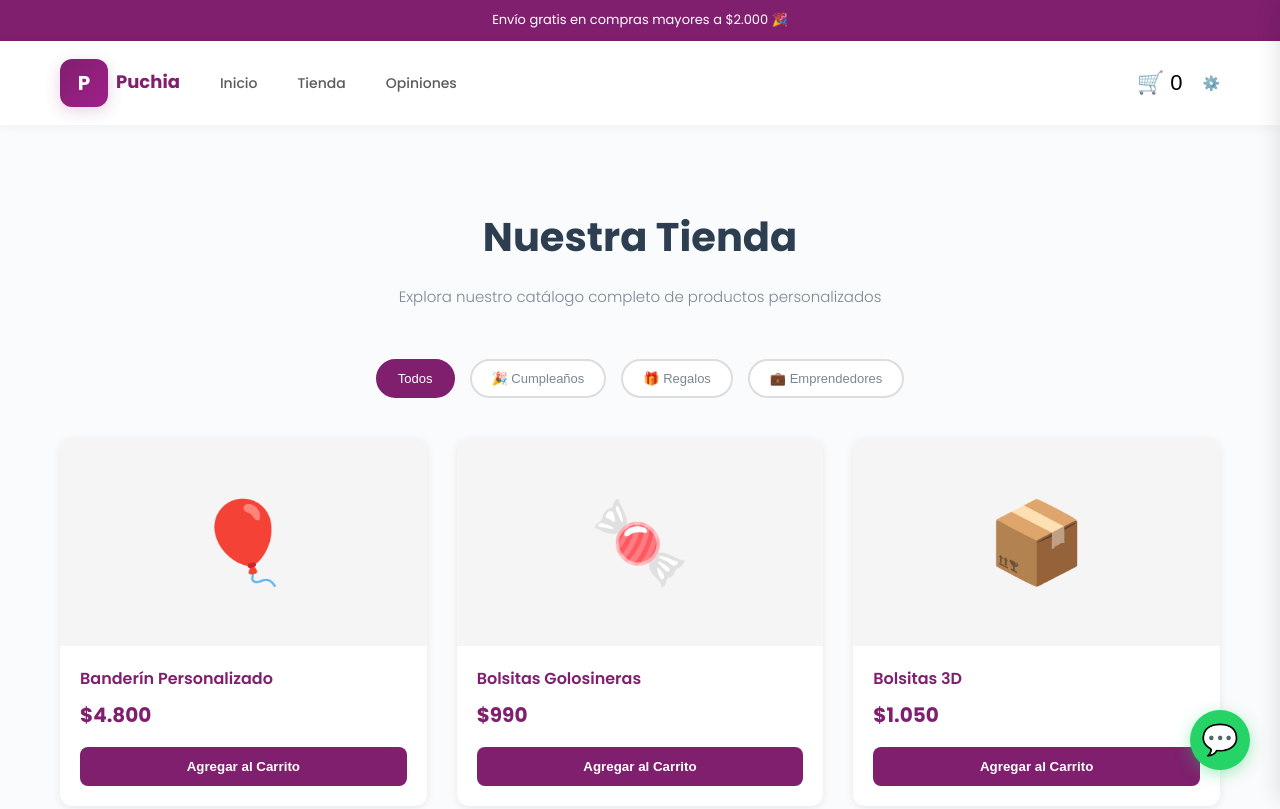
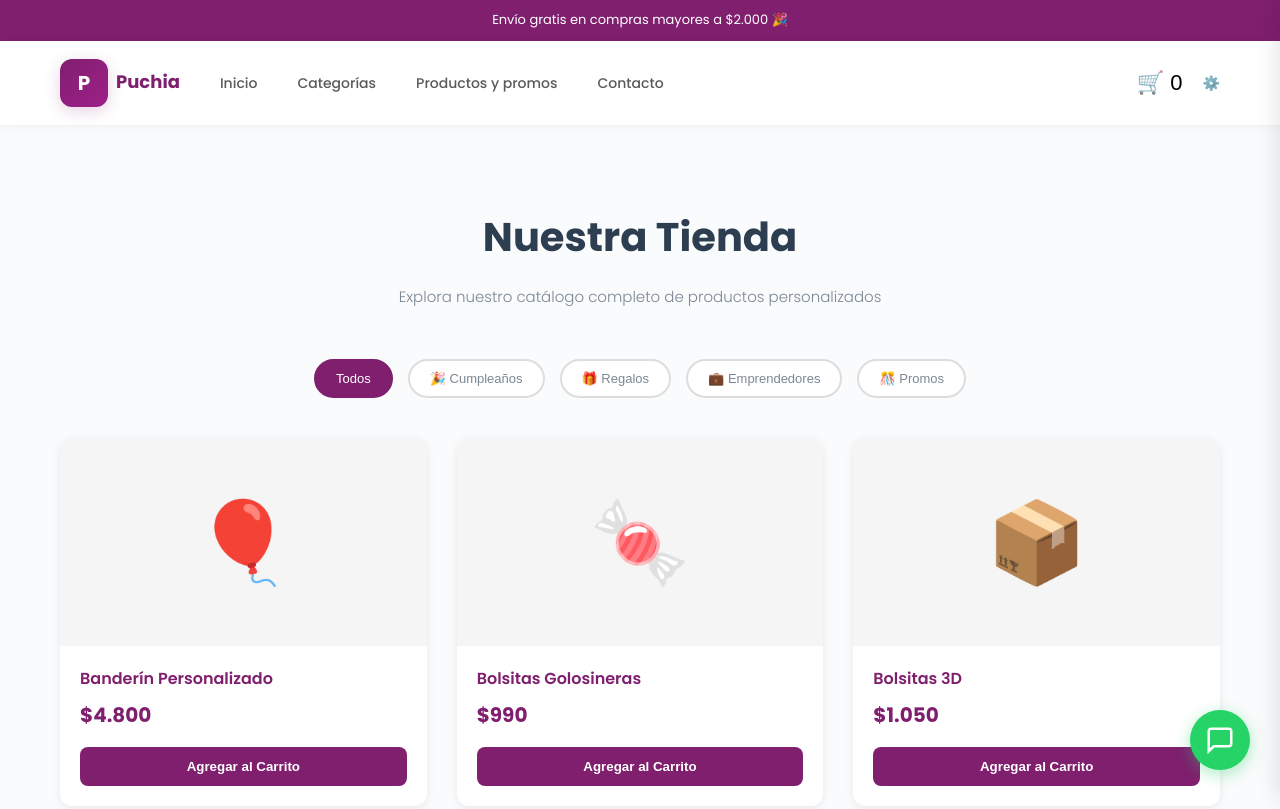
Before and after one commit to puchiamdp-a11y/puchia-frontend, a plain HTML site: page proceso-compra.html in a window 1280 px wide. Shown: the top 809 px of the page. Drawn offline with Linux system fonts and the light colour scheme.

Commit message:
Update proceso-compra.html

```diff
--- a/proceso-compra.html
+++ b/proceso-compra.html
@@ -1,4 +1,3 @@
-
 <!DOCTYPE html>
 <html lang="es">
 <head>
@@ -23,8 +22,9 @@
             </a>
             <nav>
                 <a href="index.html">Inicio</a>
-                <a href="#productos">Tienda</a>
-                <a href="index.html#opiniones">Opiniones</a>
+                <a href="index.html#categorias">Categorías</a>
+                <a href="proceso-compra.html">Productos y promos</a>
+                <a href="contacto.html">Contacto</a>
             </nav>
         </div>
         <div class="header-right">
@@ -69,6 +69,7 @@
             <button class="filter-btn" onclick="filterProducts('cumpleaños')">🎉 Cumpleaños</button>
             <button class="filter-btn" onclick="filterProducts('regalos')">🎁 Regalos</button>
             <button class="filter-btn" onclick="filterProducts('emprendedores')">💼 Emprendedores</button>
+            <button class="filter-btn" onclick="filterProducts('promos')">🎊 Promos</button>
         </div>
 
         <div class="products-grid" id="productsGrid">
@@ -141,7 +142,11 @@
         </div>
     </div>
 
-    <a href="https://wa.me/549" class="whatsapp-float" target="_blank" title="Contactanos por WhatsApp">💬</a>
+    <a href="https://wa.me/5492235847353" class="whatsapp-float" target="_blank" title="Contactanos por WhatsApp">
+        <svg width="30" height="30" viewBox="0 0 24 24" fill="none" stroke="white" stroke-width="2">
+            <path d="M21 15a2 2 0 0 1-2 2H7l-4 4V5a2 2 0 0 1 2-2h14a2 2 0 0 1 2 2z"></path>
+        </svg>
+    </a>
 
     <footer>
         <div class="footer-brand">
```
